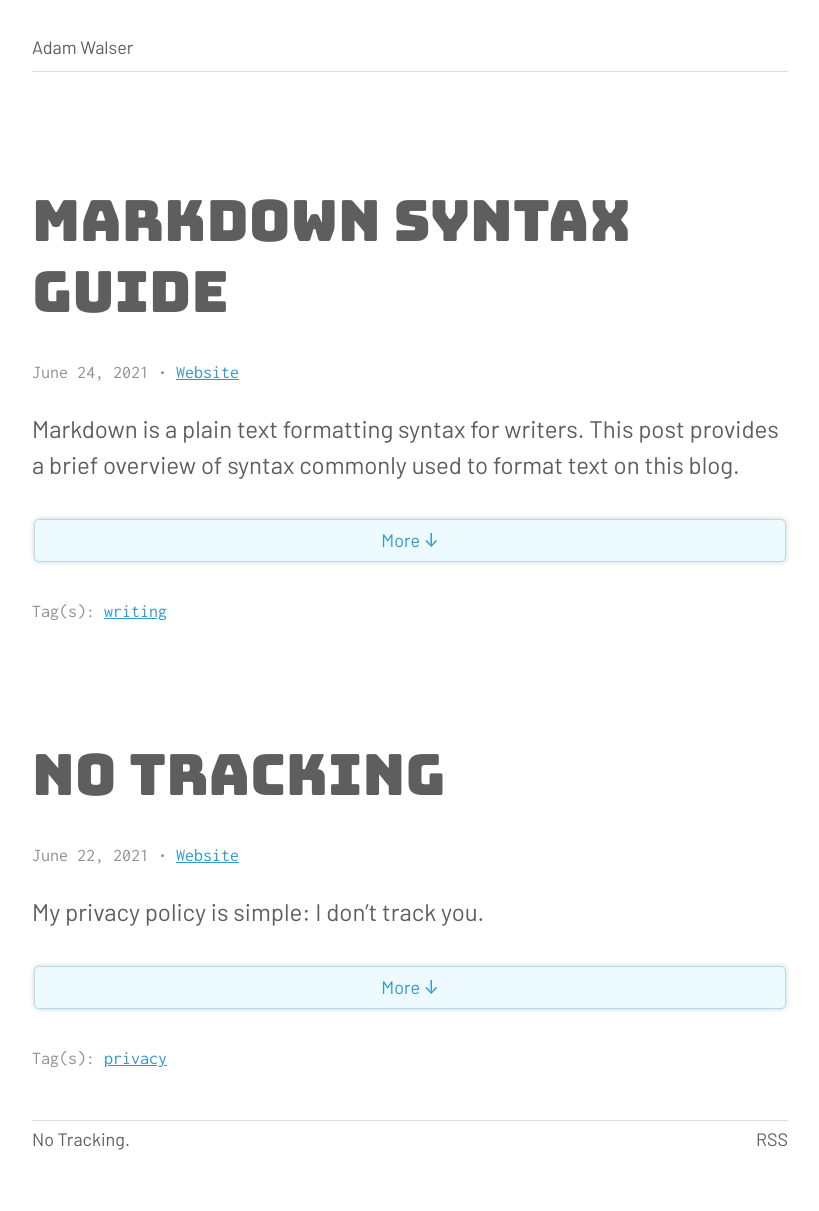
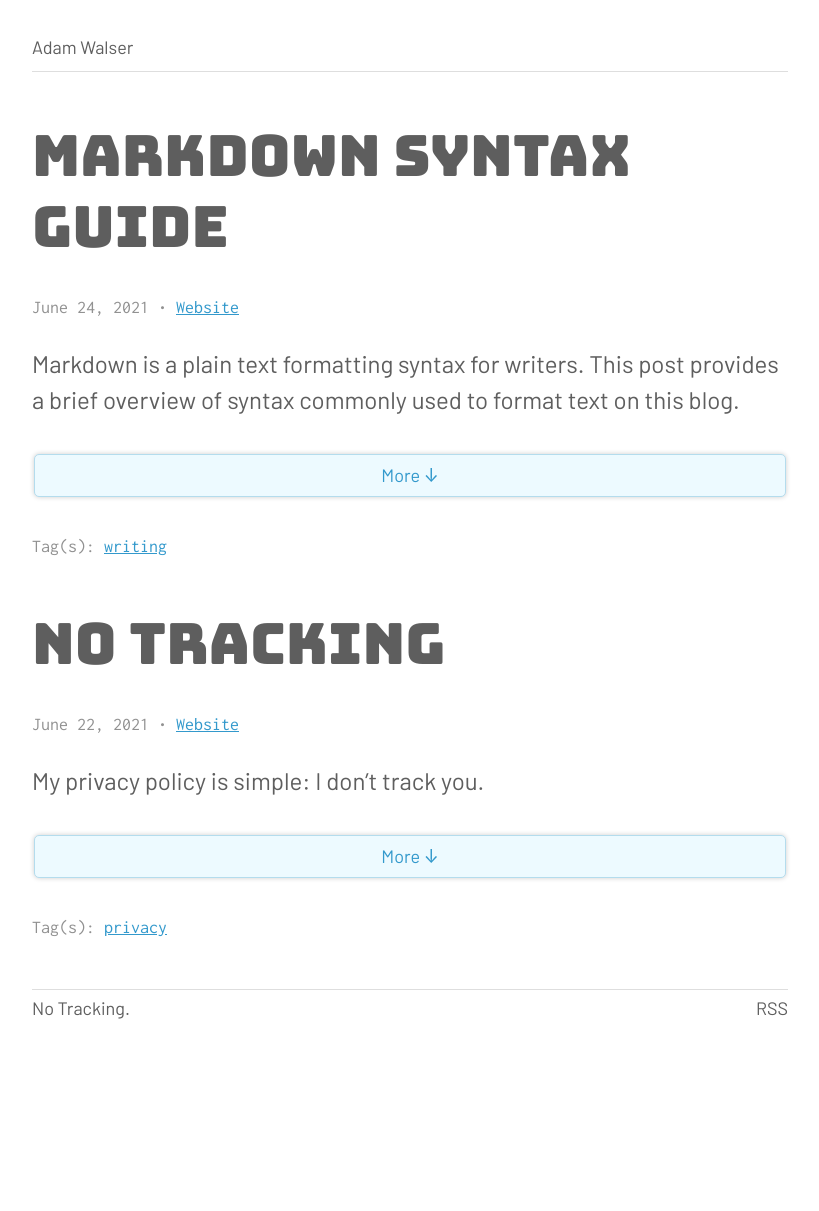
Before and after one commit to ajpwalser/ajpwalser.github.io, a Jekyll site: the page built from index.html, in a window 1280 px wide. Shown: the whole page, without its empty margins (230-1049 px from the left). Built offline with Jekyll 4.4.1, drawn with Linux system fonts in a browser that asks for light colours; the list of posts is cut into pages by our own code; after the commit the page ends 1080 px from its top, so only the background shows below that.

Commit message:
Update style.css

```diff
--- a/css/style.css
+++ b/css/style.css
@@ -91,7 +91,7 @@ header {
 }
 
 footer {
-	margin-top: 3rem;
+	margin-top: 3rem; /* Spacing */
 }
 
 .header,
@@ -125,14 +125,14 @@ h4 {
 
 h1 {
 	font-size: 315.7%;
-	line-height: 3rem;
+	line-height: 1em;
 	margin-bottom: 0.33em;
 }
 
 h2 {
 	font-size: 236.9%;
 	line-height: 1.25em;
-	margin-top: 2em;
+	margin-top: 3rem; /* Spacing */
 	margin-bottom: 0.33em;
 }
 
```
